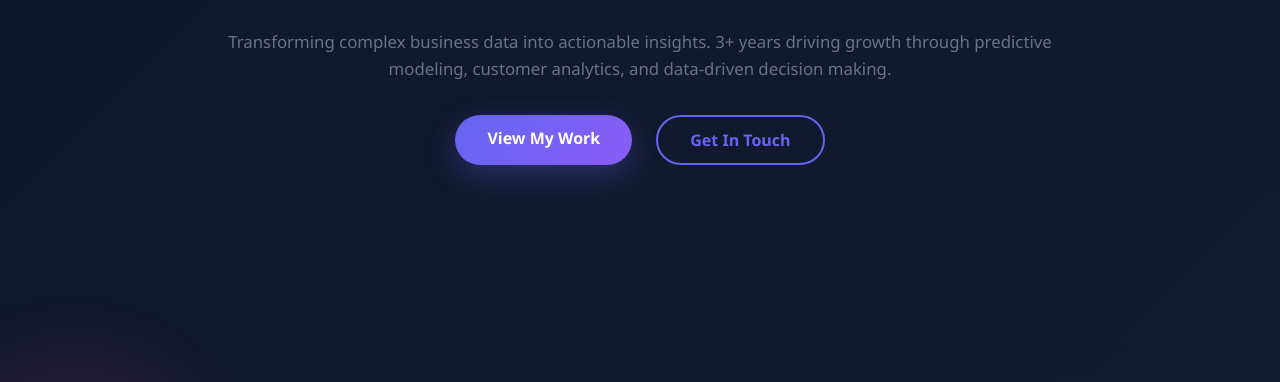
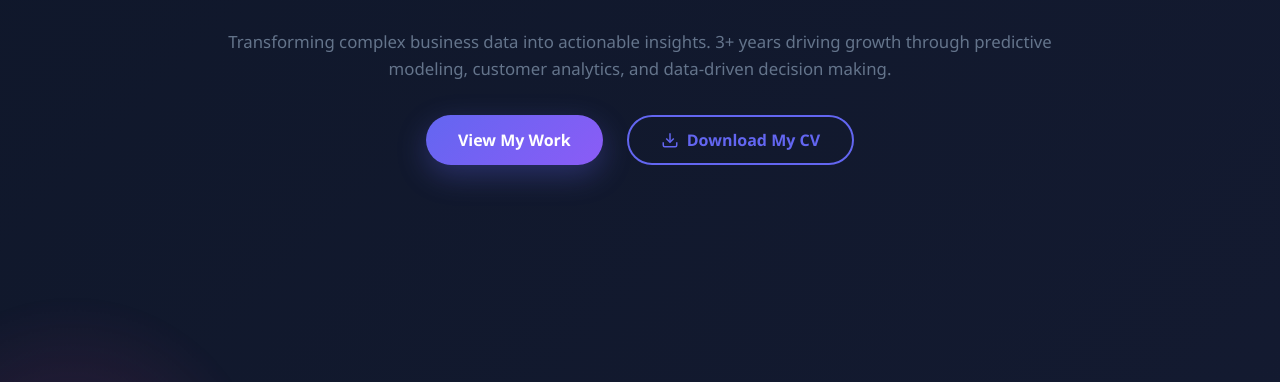
Before and after one commit to singhmohitcareer-stack/portfolio, a plain HTML site: page index.html in a window 1280 px wide. Shown: the part 418-800 px from the top of the page. Drawn offline with Linux system fonts and the light colour scheme.

Commit message:
Update hero section - "Download My CV" button replaces "Get In Touch" for direct CV download

```diff
--- a/index.html
+++ b/index.html
@@ -187,7 +187,9 @@
             cursor: pointer;
             transition: all 0.3s ease;
             text-decoration: none;
-            display: inline-block;
+            display: inline-flex;
+            align-items: center;
+            gap: 0.5rem;
         }
 
         .btn-primary {
@@ -523,7 +525,7 @@
 
             .btn {
                 width: 100%;
-                text-align: center;
+                justify-content: center;
             }
         }
 
@@ -587,7 +589,14 @@
             </p>
             <div class="cta-buttons">
                 <a href="#case-studies" class="btn btn-primary">View My Work</a>
-                <a href="#contact" class="btn btn-secondary">Get In Touch</a>
+                <a href="./MohitSingh_DS.pdf" download class="btn btn-secondary">
+                    <svg width="18" height="18" viewBox="0 0 24 24" fill="none" stroke="currentColor" stroke-width="2">
+                        <path d="M21 15v4a2 2 0 0 1-2 2H5a2 2 0 0 1-2-2v-4"></path>
+                        <polyline points="7 10 12 15 17 10"></polyline>
+                        <line x1="12" y1="15" x2="12" y2="3"></line>
+                    </svg>
+                    Download My CV
+                </a>
             </div>
         </div>
         <div class="scroll-indicator">
@@ -724,6 +733,7 @@
             <p style="color: var(--text-light); font-size: 1.1rem; margin-top: 1rem; max-width: 600px; margin-left: auto; margin-right: auto;">
                 I'm always interested in discussing data-driven solutions, analytics opportunities, and collaborative projects.
             </p>
+
             <div class="contact-info">
                 <div class="contact-item">
                     <h4>📧 Email</h4>
```
